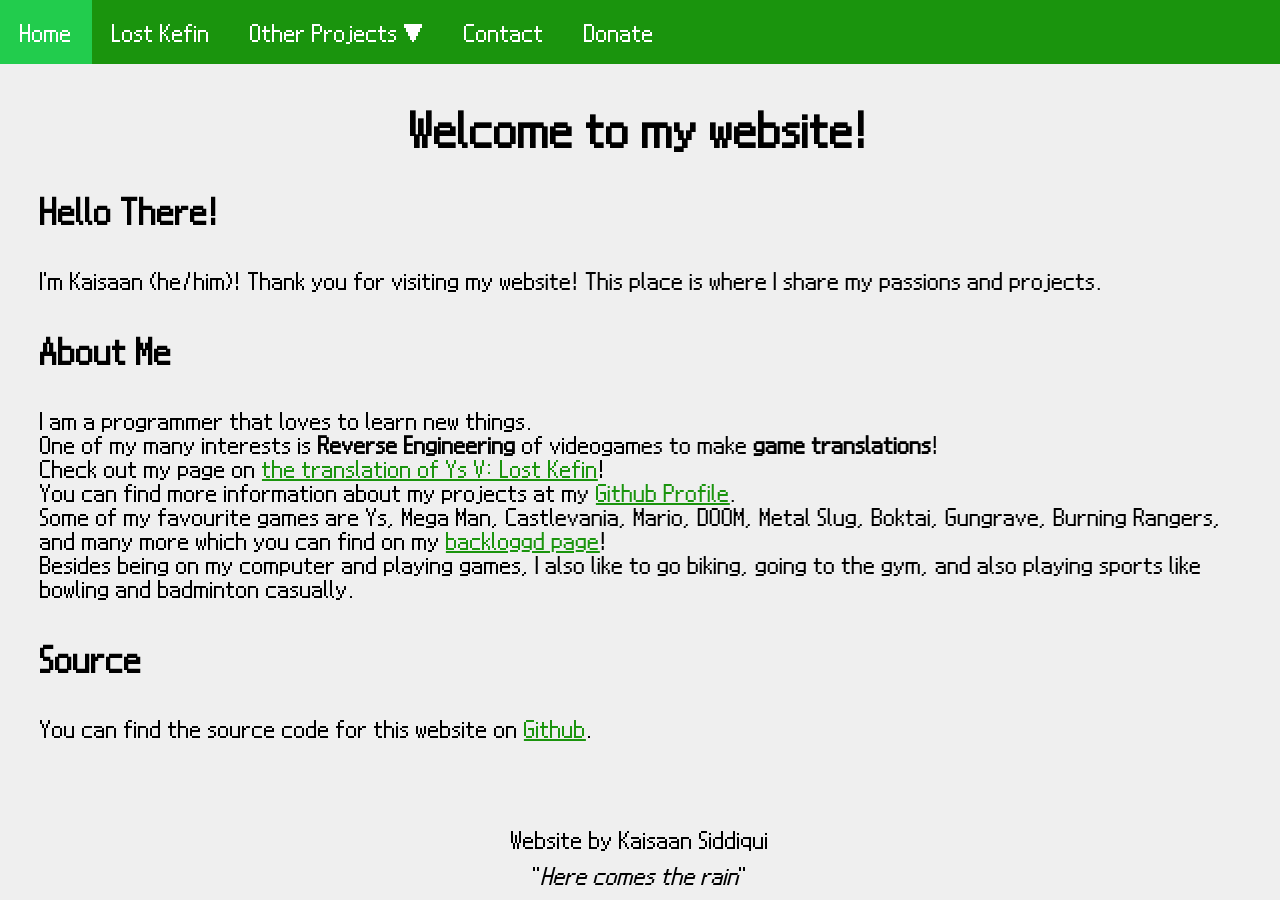
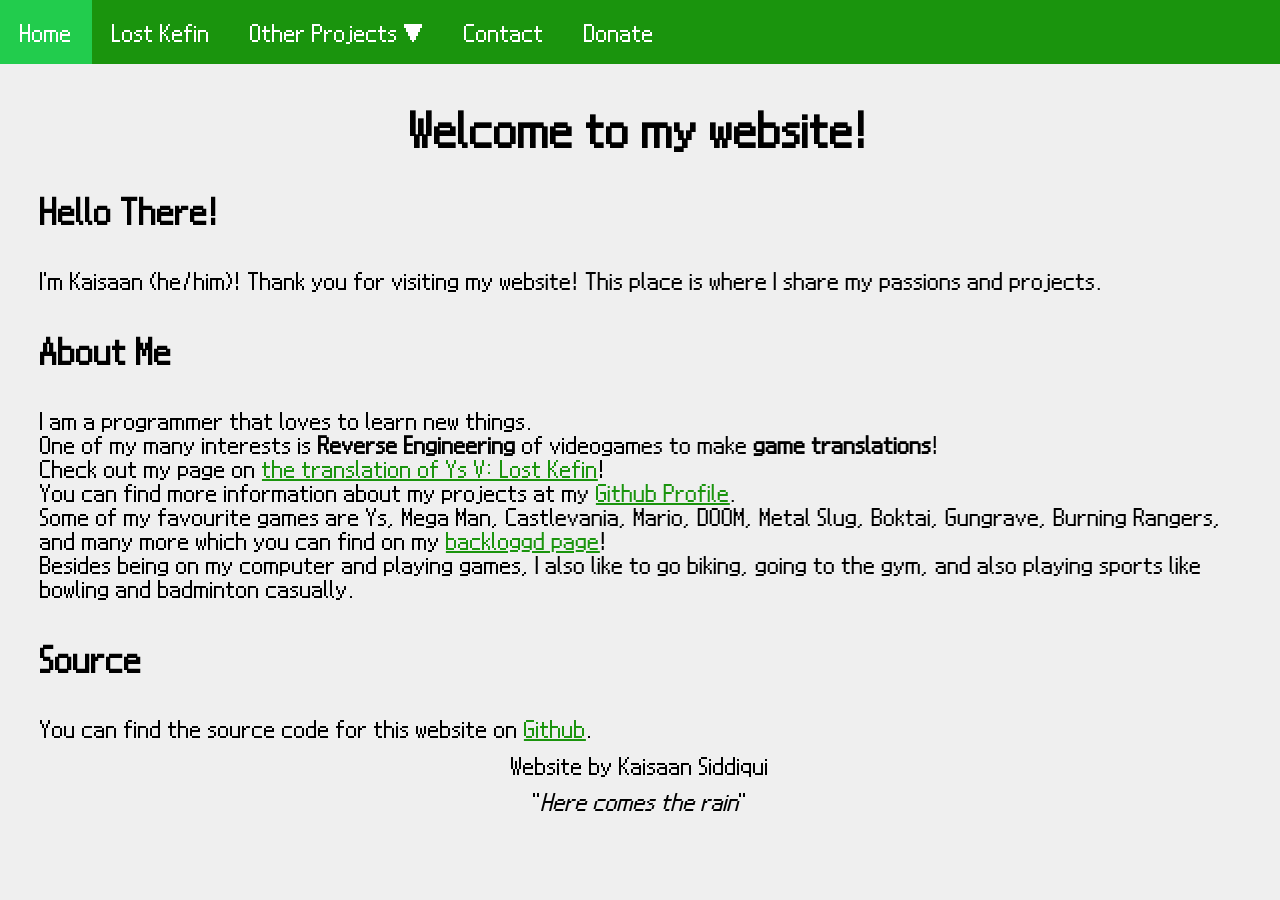
Before and after one commit to Kaisaan/kaisaan.github.io, a Jekyll site: the page built from index.html, in a window 1280 px wide. Built offline with Jekyll 4.4.1, drawn with Linux system fonts in a browser that asks for light colours; some web fonts are replaced.

Commit message:
Fix footer position

```diff
--- a/css/style.css
+++ b/css/style.css
@@ -24,10 +24,10 @@ body {
 
 footer {
     text-align: center;
-    position: fixed;
+    position: relative;
     bottom: 0;
     width: 100%;
-    padding-bottom: 1%;
+    padding-top: 1%;
 }
 
 p {
```
